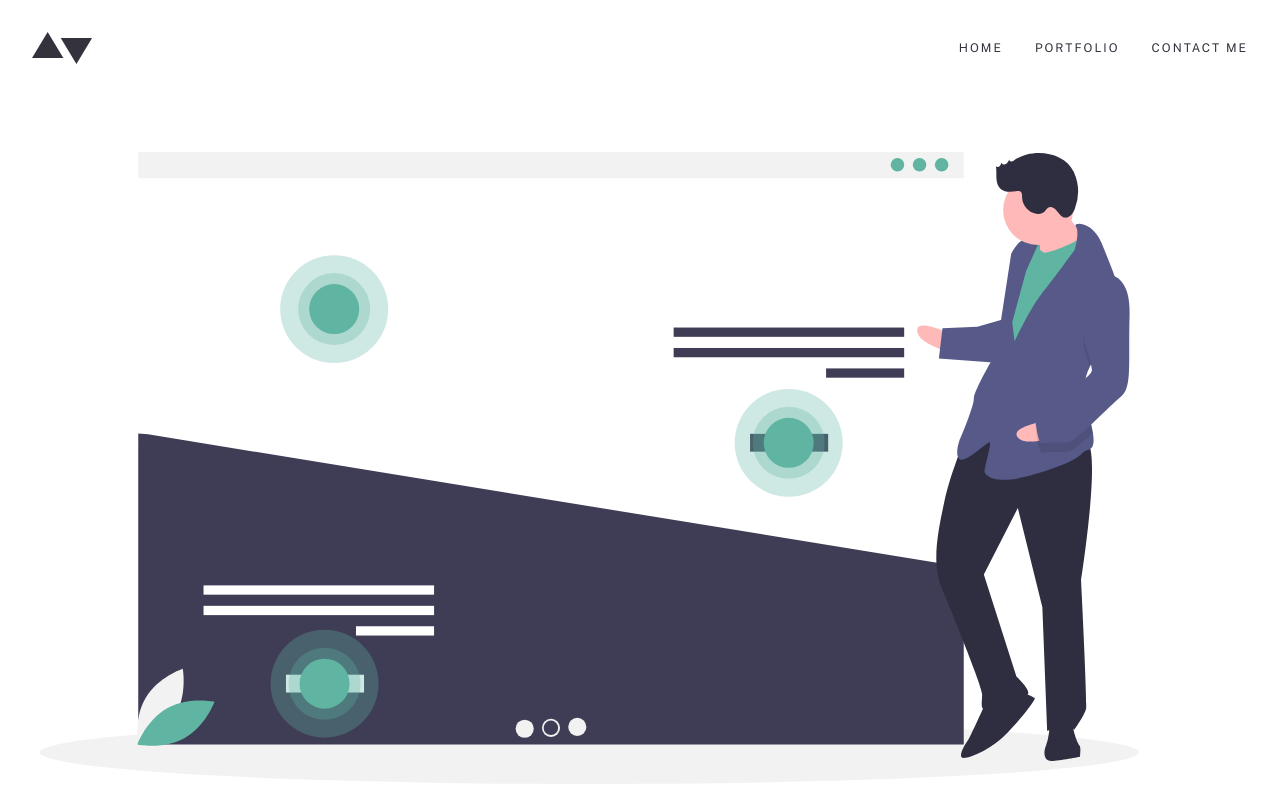
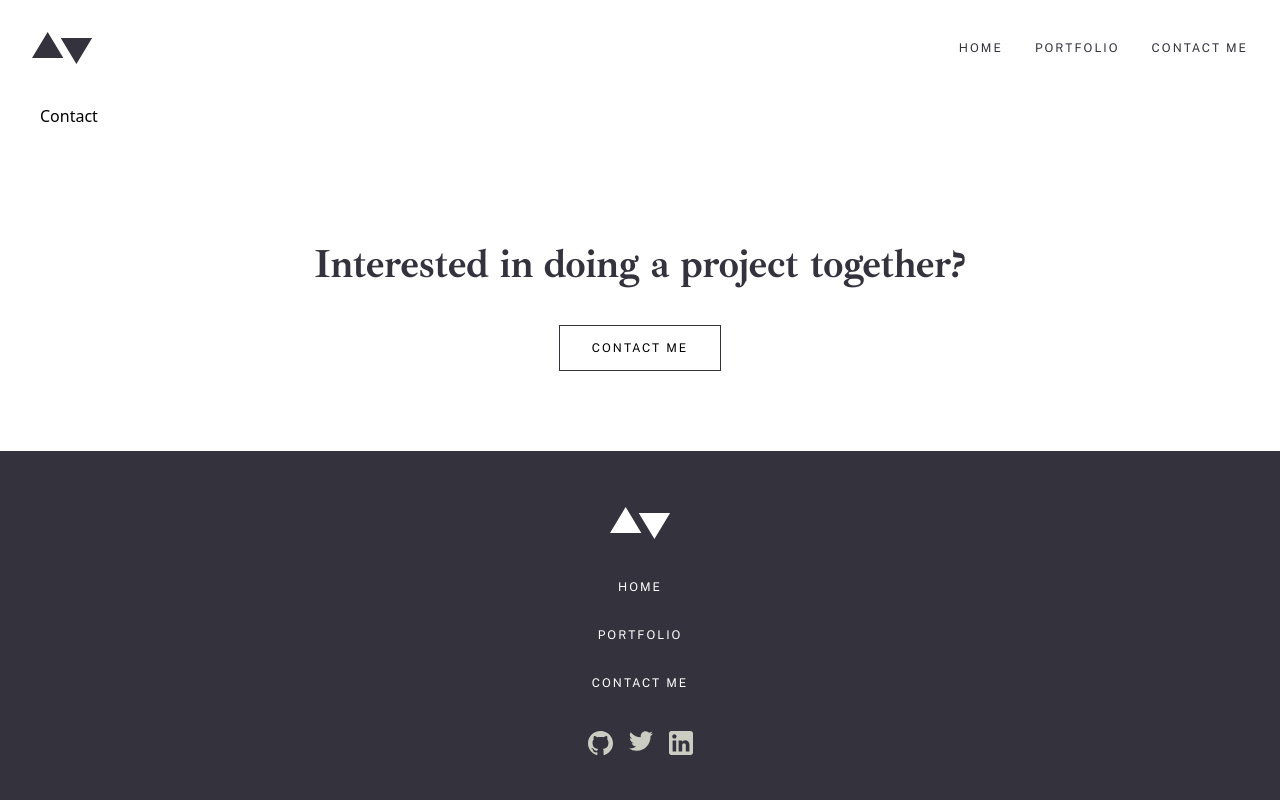
Before and after one commit to avishaypesk/portfolio, a React (Create React App) app: page /contact in a window 1280 px wide. Shown: the top 800 px of the page. Built offline with nearby package versions, Linux system fonts and the light colour scheme.

Commit message:
add routes

```diff
--- a/package.json
+++ b/package.json
@@ -10,6 +10,7 @@
     "postcss": "^8.4.24",
     "react": "^18.2.0",
     "react-dom": "^18.2.0",
+    "react-router-dom": "^6.14.1",
     "react-scripts": "5.0.1",
     "tailwindcss": "^3.3.2",
     "web-vitals": "^2.1.4"
--- a/src/components/App/App.js
+++ b/src/components/App/App.js
@@ -1,20 +1,38 @@
-import React from 'react'
-import Header from '../Header/Header'
-import Hero from '../Hero/Hero'
-import About from '../About/About'
-import Footer from '../Footer/Footer'
+import React from 'react';
+import { BrowserRouter as Router, Routes, Route, Navigate } from 'react-router-dom';
+import Header from '../Header/Header';
+import Hero from '../Hero/Hero';
+import About from '../About/About';
+import Footer from '../Footer/Footer';
+import Projects from '../Projects/Projects';
+import Contact from '../Contact/Contact';
 
-function App() {
+const Home = () => {
   return (
-    <div className='h-screen'>
-    <Header/>
-    <div className='px-8 pt-[104px] md:px-10 w-full'>
-    <Hero/>
-    <About/>
+    <div>
+      <Hero />
+      <About />
     </div>
-    <Footer/>
-    </div>
-  )
-}
+  );
+};
 
-export default App
+const App = () => {
+  return (
+    <Router>
+      <div className='md:h-screen'>
+        <Header />
+        <div className='px-8 pt-[104px] md:px-10 w-full'>
+          <Routes>
+            <Route path="/" element={<Home />} />
+            <Route path="/projects" element={<Projects />} />
+            <Route path="/contact" element={<Contact />} />
+            <Route path="*" element={<Navigate to="/" />} />
+          </Routes>
+        </div>
+        <Footer />
+      </div>
+    </Router>
+  );
+};
+
+export default App;
--- a/src/components/Footer/Footer.js
+++ b/src/components/Footer/Footer.js
@@ -17,7 +17,7 @@ function Footer() {
     <footer className='mt-[115px] '>
       <div className='flex flex-col items-center mb-20 px-8'>
         <h2 className='font-ibarra-real-nova font-bold text-grayishdarkblue text-h2 tracking-tighter leading-42px mb-10 text-center'>Interested in doing a project together?</h2>
-        <button className='uppercase border-[1px] border-grayishdarkblue px-8 py-4 font-public-sans tracking-[2px] text-xs leading-none hover:text-white hover:bg-grayishdarkblue max-w-[162px]'>Contact me</button>
+        <button className='uppercase border-[1px] border-grayishdarkblue px-8 py-4 font-public-sans tracking-[2px] text-xs leading-none hover:text-white hover:bg-grayishdarkblue'>Contact me</button>
       </div>
 
       <div className="bg-grayishdarkblue">
```
Also changed, not shown: 1 other file (tests, documents, lock files or other folders).
